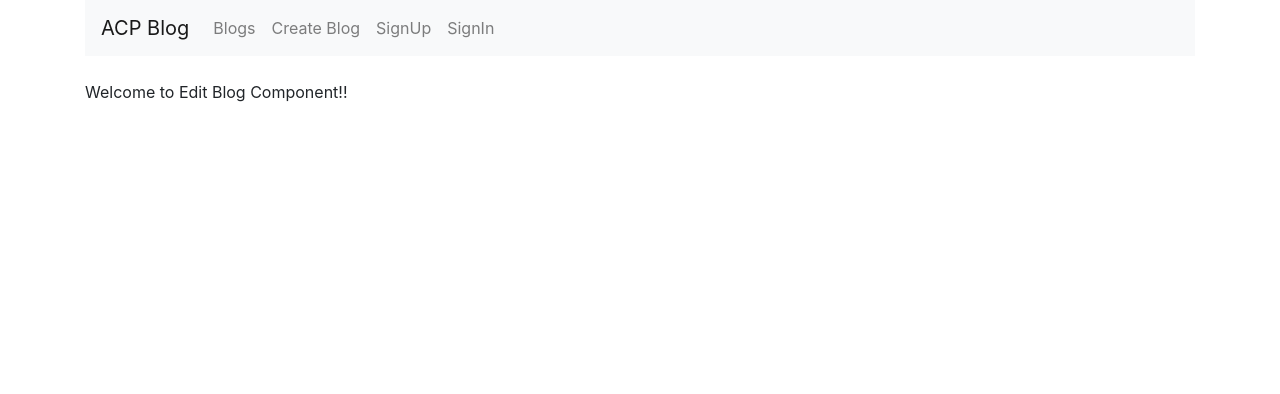
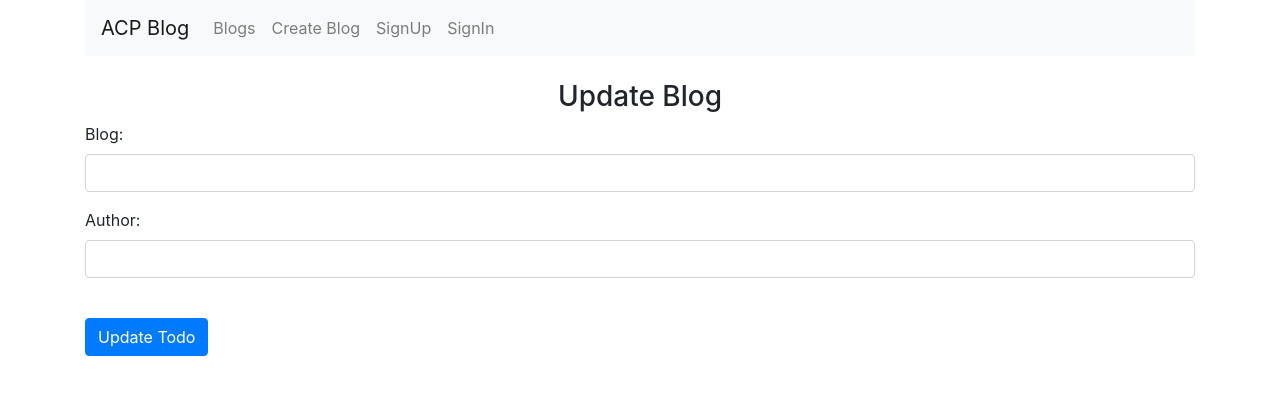
Before and after one commit to acpadarshpandey/bloguireact, a React (Create React App) app: page /edit/1 in a window 1280 px wide. Shown: the top 394 px of the page. Built offline with nearby package versions, Linux system fonts and the light colour scheme; no server answers.

Commit message:
editcode

```diff
--- a/src/App.css
+++ b/src/App.css
@@ -1,6 +1,7 @@
 * {
   padding: 0;
   margin: 0;
+
 }
 
 .App {
--- a/src/components/editBlog.js
+++ b/src/components/editBlog.js
@@ -1,10 +1,99 @@
 import React, { Component } from 'react';
+import axios from 'axios';
 
 export default class EditBlog extends Component {
+
+    constructor(props) {
+        super(props);
+
+        this.blog = this.blog.bind(this);
+        this.author = this.author.bind(this);;
+        this.onSubmit = this.onSubmit.bind(this);
+
+        this.state = {
+            Blog: '',
+            Author: '',
+
+        }
+    }
+
+
+    componentDidMount() {
+        axios.get('https://blog-backends.herokuapp.com/'+this.props.match.params.id)
+            .then(response => {
+                this.setState({
+                    blog: response.data.blog,
+                    author: response.data.author,
+
+                })
+            })
+            .catch(function (error) {
+                console.log(error);
+            })
+    }
+
+    blog(e) {
+        this.setState({
+            Blog: e.target.value
+        });
+    }
+
+    author(e) {
+        this.setState({
+            Author: e.target.value
+        });
+    }
+
+
+
+
+
+    onSubmit(e) {
+        e.preventDefault();
+        const obj = {
+            Blog: this.state.Blog,
+           Author: this.state.Author,
+
+        };
+        console.log(obj);
+        axios.post('https://blog-backends.herokuapp.com/updateBlog'+this.props.match.params.id, obj)
+            .then(res => console.log(res.data));
+
+        this.props.history.push('/');
+    }
+
     render() {
         return (
             <div>
-                <p>Welcome to Edit Blog Component!!</p>
+                <h3 align="center">Update Blog</h3>
+                <form onSubmit={this.onSubmit}>
+                    <div className="form-group">
+                        <label>Blog: </label>
+                        <input  type="text"
+                                className="form-control"
+                                value={this.state.Blog}
+                                onChange={this.blog}
+                                />
+                    </div>
+                    <div className="form-group">
+                        <label>Author: </label>
+                        <input
+                                type="text"
+                                className="form-control"
+                                value={this.state.Author}
+                                onChange={this.author}
+                                />
+                    </div>
+
+
+
+
+                    <br />
+
+                    <div className="form-group">
+                        <input type="submit" value="Update Todo" className="btn btn-primary" />
+                    </div>
+                </form>
             </div>
         )
     }
--- a/src/index.css
+++ b/src/index.css
@@ -5,6 +5,7 @@ body {
     sans-serif;
   -webkit-font-smoothing: antialiased;
   -moz-osx-font-smoothing: grayscale;
+  background-color: blue;
 }
 
 code {
```
